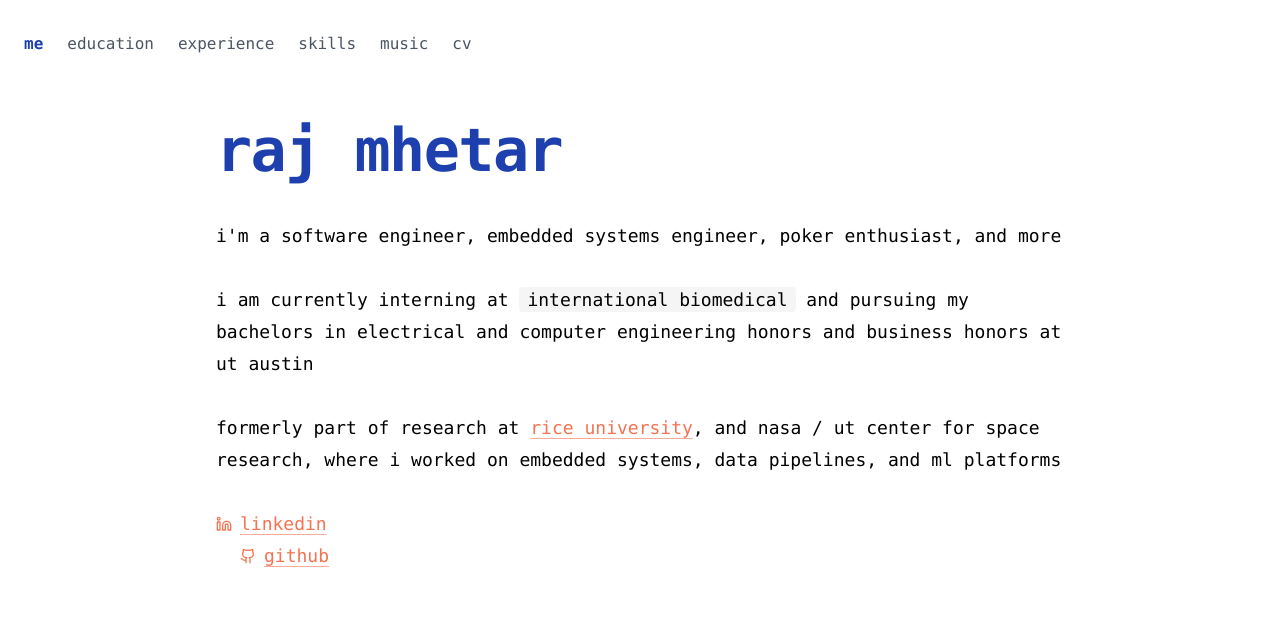
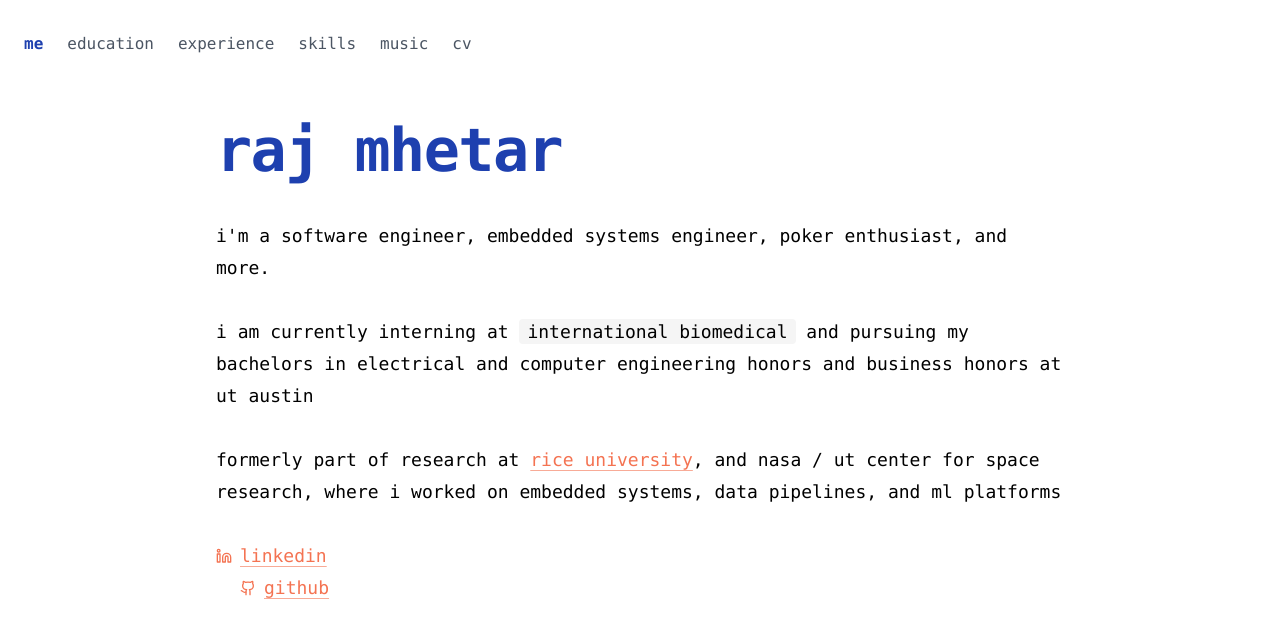
Before and after one commit to rajmhetar/rajmhetar.github.io, a Next.js app: page / in a window 1280 px wide. Shown: the top 638 px of the page. Built offline with nearby package versions, Linux system fonts and the light colour scheme.

Commit message:
Trigger GitHub Pages rebuild

```diff
--- a/app/page.tsx
+++ b/app/page.tsx
@@ -12,7 +12,7 @@ export default function Home() {
         return (
           <div className="mt-10 space-y-8 leading-8 text-lg">
             <p>
-              i&apos;m a software engineer, embedded systems engineer, poker enthusiast, and more
+              i&apos;m a software engineer, embedded systems engineer, poker enthusiast, and more.
             </p>
 
             <p>
```
